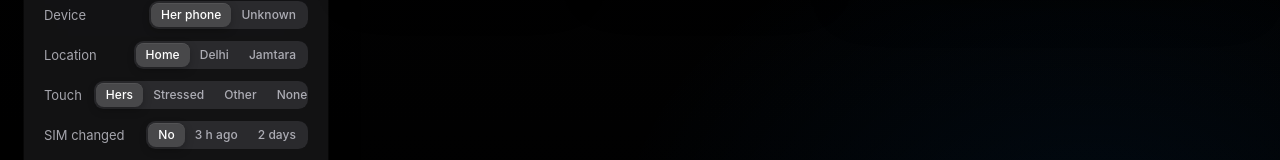
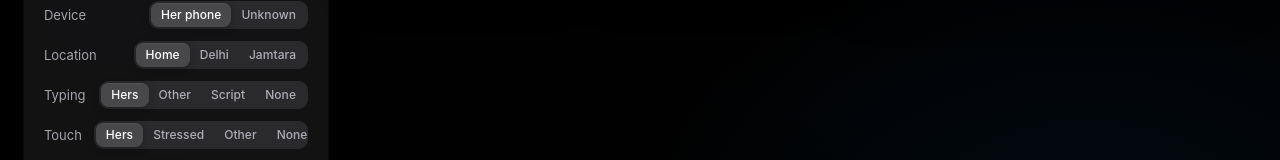
Before and after one commit to abhinavtop1G/PayPal_AI_Hackathon_Pramaan, a Next.js app in the folder frontend/: page / in a window 1280 px wide. Shown: the part 826-986 px from the top of the page. Built offline with nearby package versions, Linux system fonts and the light colour scheme; no server answers.

Commit message:
Add typing control to the console request builder

```diff
--- a/frontend/src/components/auth/ScenarioRail.tsx
+++ b/frontend/src/components/auth/ScenarioRail.tsx
@@ -81,6 +81,7 @@ function CustomBuilder({ busy, onRun, active }: { busy: boolean; onRun: (o: Over
   const [newDevice, setNewDevice] = useState(false);
   const [place, setPlace] = useState<Place>("home");
   const [touch, setTouch] = useState<"normal" | "coerced" | "remote" | "none">("normal");
+  const [typing, setTyping] = useState<"normal" | "remote" | "bot" | "none">("normal");
   const [sim, setSim] = useState<"none" | "3" | "48">("none");
   const [flags, setFlags] = useState({ emulator: false, rooted: false, remote: false, share: false, call: false, hosting: false, scripted: false });
   const toggle = (k: keyof typeof flags) => setFlags((f) => ({ ...f, [k]: !f[k] }));
@@ -95,7 +96,7 @@ function CustomBuilder({ busy, onRun, active }: { busy: boolean; onRun: (o: Over
       },
       network: { city: p.city, lat: p.lat, lon: p.lon, ip: flags.hosting ? "34.93.10.77" : p.ip },
       behaviour: {
-        touch_profile: touch, unknown_call_active: flags.call,
+        touch_profile: touch, typing_profile: typing, unknown_call_active: flags.call,
         time_to_submit_s: flags.scripted ? 0.9 : 16, input_events: flags.scripted ? 1 : 34,
       },
       transaction: { amount, payee_id: newPayee ? "new-payee-0147" : "kirana-sharma", payee_is_merchant: !newPayee },
@@ -123,6 +124,8 @@ function CustomBuilder({ busy, onRun, active }: { busy: boolean; onRun: (o: Over
           options={[{ value: "own", label: "Her phone" }, { value: "new", label: "Unknown" }]} /></Row>
         <Row label="Location"><SegmentedControl size="small" label="Location" value={place} onChange={setPlace}
           options={[{ value: "home", label: "Home" }, { value: "delhi", label: "Delhi" }, { value: "jamtara", label: "Jamtara" }]} /></Row>
+        <Row label="Typing"><SegmentedControl size="small" label="Typing" value={typing} onChange={setTyping}
+          options={[{ value: "normal", label: "Hers" }, { value: "remote", label: "Other" }, { value: "bot", label: "Script" }, { value: "none", label: "None" }]} /></Row>
         <Row label="Touch"><SegmentedControl size="small" label="Touch" value={touch} onChange={setTouch}
           options={[{ value: "normal", label: "Hers" }, { value: "coerced", label: "Stressed" }, { value: "remote", label: "Other" }, { value: "none", label: "None" }]} /></Row>
         <Row label="SIM changed"><SegmentedControl size="small" label="SIM changed" value={sim} onChange={setSim}
```
